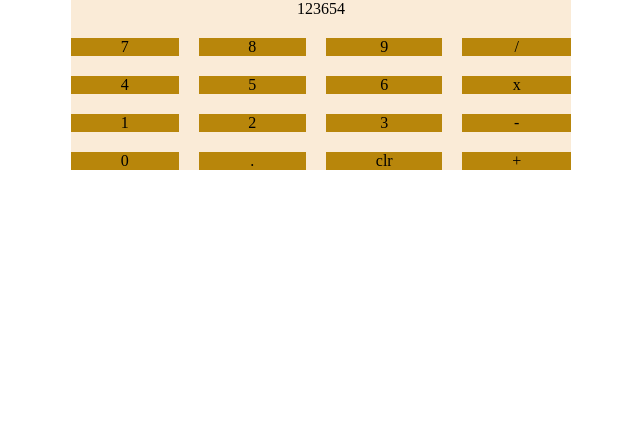
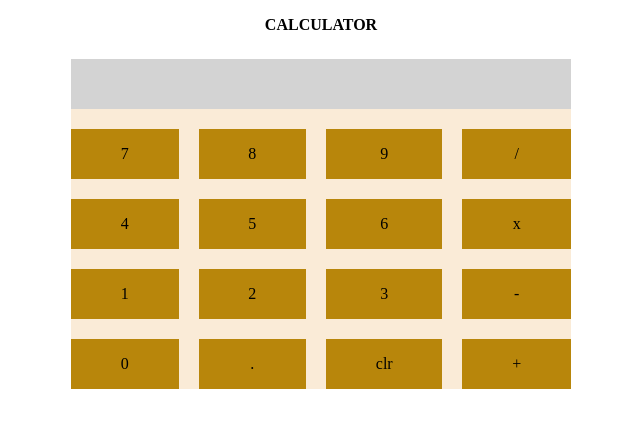
Before and after one commit to AsterxP/calculator, a plain HTML site: page index.html in a window 1280 px wide. Shown: the whole page, without its empty margins (319-959 px from the left). Drawn offline with Linux system fonts and the light colour scheme.

Commit message:
update formatting

```diff
--- a/css/style.css
+++ b/css/style.css
@@ -1,16 +1,26 @@
-* {
-  padding: 0;
-  margin: 0;
+header
+{
+  text-align: center;
+  margin-top: 5px;
+  font-weight: 700;
 }
 
 .main {
   display: flex;
   align-items: center;
   justify-content: center;
+  margin-top: 25px;
 }
 
 .display {
   grid-area: display;
+  background-color: lightgray;
+  color: black;
+  font-size: 25px;;
+  height: 50px;
+  display: flex;
+  align-items: center;
+  justify-content: center;
 }
 
 .nine {
--- a/index.html
+++ b/index.html
@@ -9,25 +9,28 @@
   <title>Calculator</title>
 </head>
 <body>
+  <header>
+    <p>CALCULATOR</p>
+  </header>
   <div class="main">
     <div class="container">
-      <div class="display">123654</div>
-      <div class="seven"><p>7</p></div>
-      <div class="eight"><p>8</p></div>
-      <div class="nine"><p>9</p></div>
-      <div class="divide"><p>/</p></div>
-      <div class="four"><p>4</p></div>
-      <div class="five"><p>5</p></div>
-      <div class="six"><p>6</p></div>
-      <div class="multiply"><p>x</p></div>
-      <div class="one"><p>1</p></div>
-      <div class="two"><p>2</p></div>
-      <div class="three"><p>3</p></div>
-      <div class="minus"><p>-</p></div>
-      <div class="zero"><p>0</p></div>
-      <div class="decimal"><p>.</p></div>
-      <div class="clear"><p>clr</p></div>
-      <div class="plus"><p>+</p></div>
+      <div class="display btn"></div>
+      <div class="seven btn"><p>7</p></div>
+      <div class="eight btn"><p>8</p></div>
+      <div class="nine btn"><p>9</p></div>
+      <div class="divide btn"><p>/</p></div>
+      <div class="four btn"><p>4</p></div>
+      <div class="five btn"><p>5</p></div>
+      <div class="six btn"><p>6</p></div>
+      <div class="multiply btn"><p>x</p></div>
+      <div class="one btn"><p>1</p></div>
+      <div class="two btn"><p>2</p></div>
+      <div class="three btn"><p>3</p></div>
+      <div class="minus btn"><p>-</p></div>
+      <div class="zero btn"><p>0</p></div>
+      <div class="decimal btn"><p>.</p></div>
+      <div class="clear btn"><p>clr</p></div>
+      <div class="plus btn"><p>+</p></div>
     </div>
 
   </div>
--- a/js/app.js
+++ b/js/app.js
@@ -1,10 +1,23 @@
+// display
+const display = document.querySelector(`.display`);
+
+//click
+const buttons = document.querySelectorAll(`.btn`)
+buttons.forEach((button) => {
+  button.addEventListener('click', () => {
+    console.log(button.TextContent);
+    display.textContent = button.textContent;
+  });
+});
+
+// calculations
 const add = (a, b) => a + b;
 const subtract = (a, b) => a - b;
 const multiply = (a, b) => a * b;
 const divide = (a, b) => a / b;
 
 function operate(a, b, c) {
-  if(Number.isInteger(a) || Number.isInteger(c)) {
+  if(!Number.isInteger(a) || !Number.isInteger(c)) {
     return 'ERROR'
   } else {
     answer = 0;
@@ -24,6 +37,6 @@ function operate(a, b, c) {
       default:
         answer = `ERROR`
     }
-    return answer
+    display.textContent = answer;
   }
 }
```
